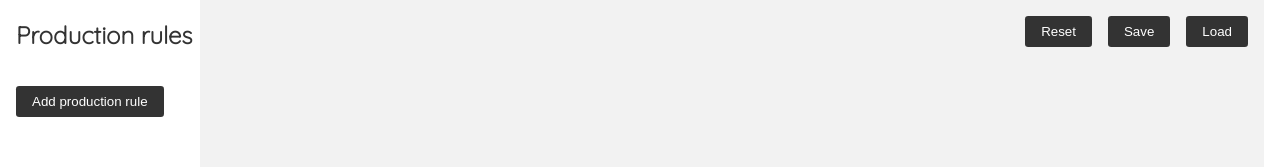
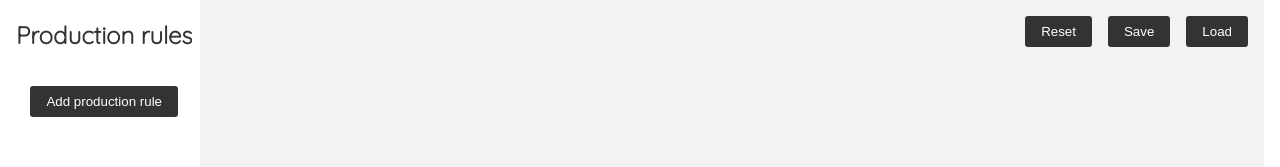
Before and after one commit to Robotechnic/grammar, a SvelteKit app: page / in a window 1280 px wide. Shown: the part 128-295 px from the top of the page. Built offline with nearby package versions, Linux system fonts and the light colour scheme.

Commit message:
fix some bugs and display inconsistency

```diff
--- a/src/routes/Manipulation.svelte
+++ b/src/routes/Manipulation.svelte
@@ -191,6 +191,7 @@
 			display: flex;
 			gap: 2rem;
 			flex-wrap: wrap;
+			padding: 2rem;
 
 			.possibility {
 				cursor: pointer;
--- a/src/routes/RuleBar.svelte
+++ b/src/routes/RuleBar.svelte
@@ -7,7 +7,9 @@
 </script>
 
 <nav class="productionRules">
-	<h2>Production rules</h2>
+	<div class="productionRules__top">
+		<h2>Production rules</h2>
+	</div>
 	<div class="productionRules__container">
 		{#each $grammar.productions as [name, _]}
 			<Rule
@@ -18,9 +20,12 @@
 			/>
 		{/each}
 	</div>
-	<button class="productionRules__addButton" on:click={() => dialog.open()}
-		>Add production rule</button
-	>
+	<div class="productionRules__bottom">
+		<button class="productionRules__bottom__addButton" on:click={() => dialog.open()}>
+			Add production rule</button
+		>
+	</div>
+
 	<Modal
 		title="Add production rule"
 		message="Enter the name of the new production rule"
@@ -32,15 +37,44 @@
 
 <style lang="scss">
 	.productionRules {
+		overflow-x: scroll;
+		&__top {
+			display: flex;
+			justify-content: center;
+			align-items: center;
+			position: sticky;
+			top: 0;
+			background: linear-gradient(
+				180deg,
+				rgba(255, 255, 255, 1) 40%,
+				rgba(255, 255, 255, 0) 100%
+			);
+		}
+
 		&__container {
 			display: flex;
 			flex-direction: column;
 			gap: 1rem;
 		}
 
-		&__addButton {
-			@include primary-button;
-			margin-top: 1rem;
+		&__bottom {
+			position: sticky;
+			bottom: 0;
+			display: flex;
+			flex-direction: column;
+			align-items: center;
+			justify-content: center;
+			background: linear-gradient(
+				180deg,
+				rgba(255, 255, 255, 0) 0%,
+				rgba(255, 255, 255, 1) 80%
+			);
+
+			&__addButton {
+				@include primary-button;
+				margin-top: 1rem;
+
+			}
 		}
 	}
 </style>
```
Also changed, not shown: src/routes/derivationTree.svelte (added).
